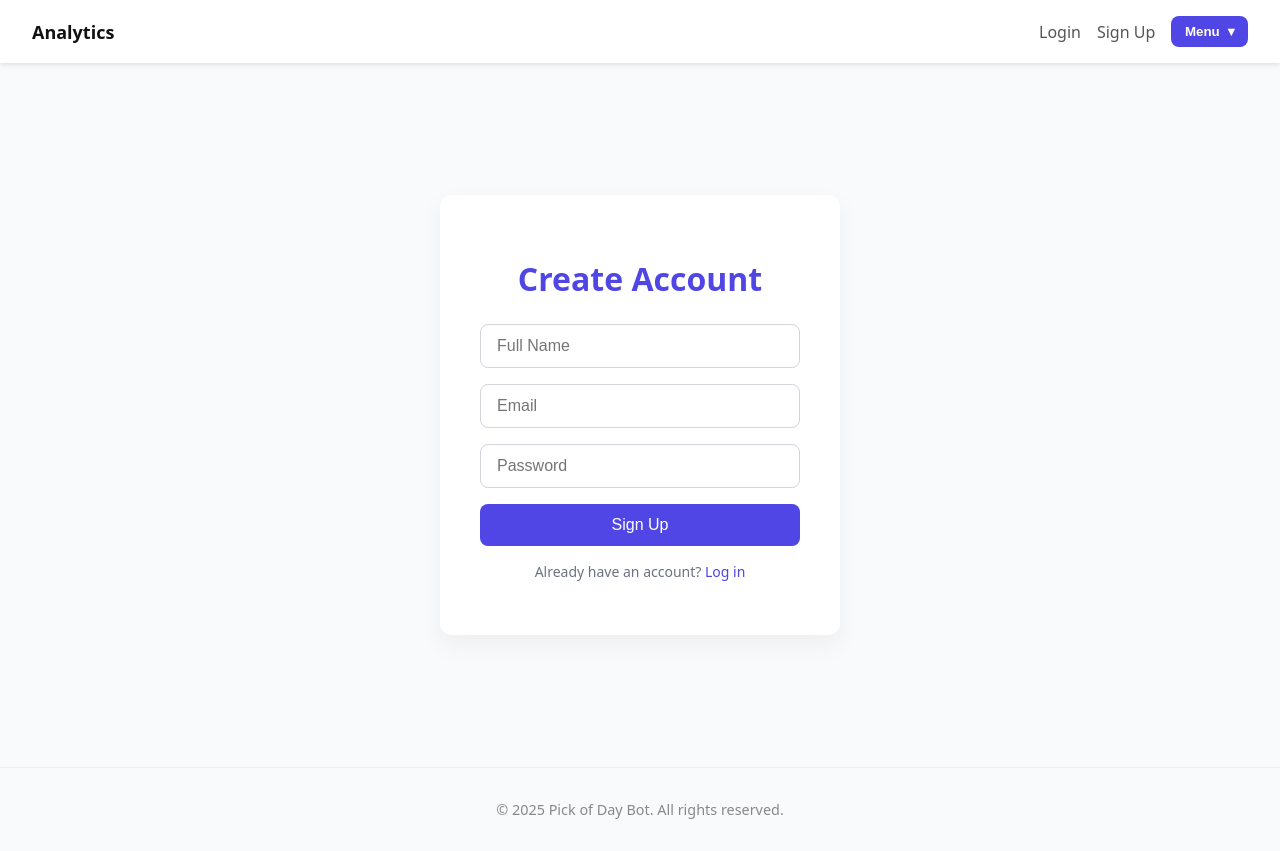
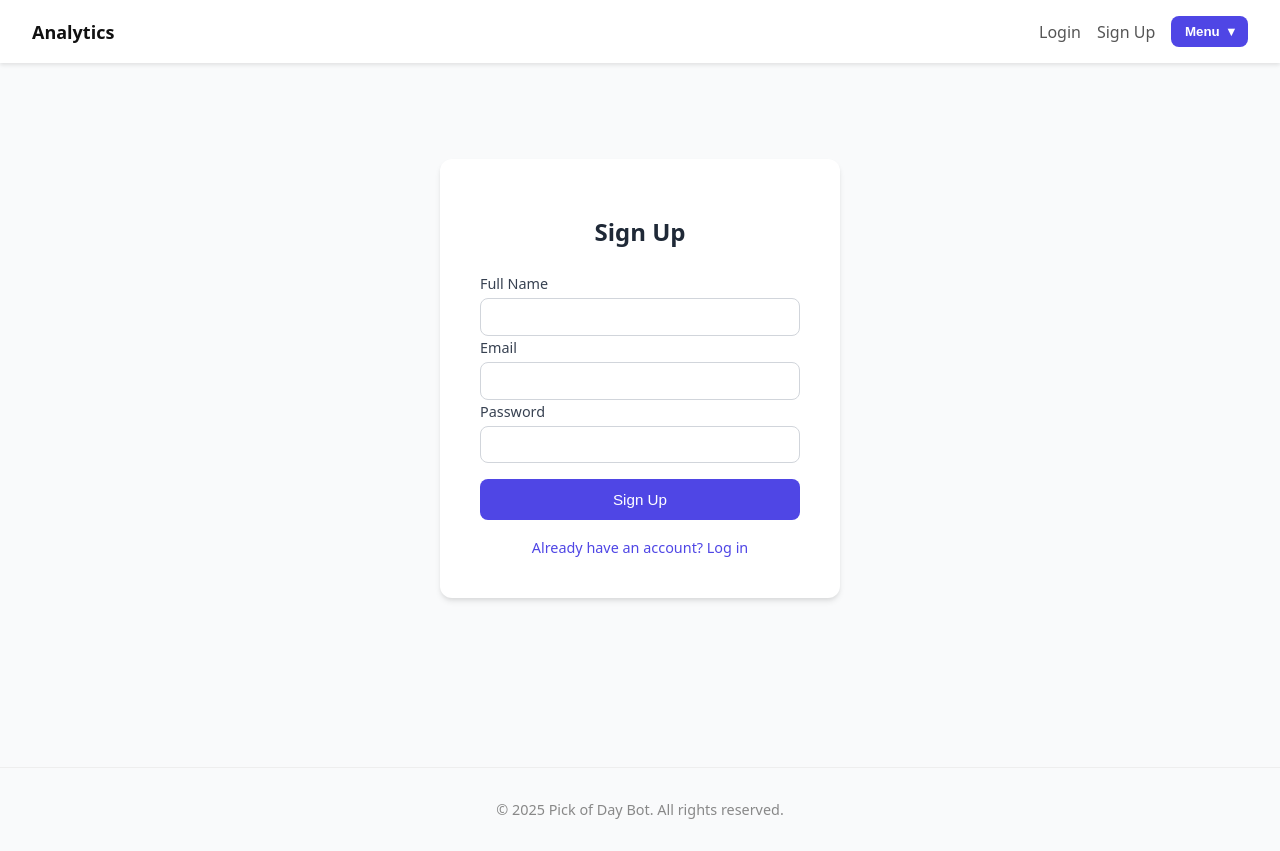
Before and after one commit to morris-io/Pickofdaybot, a Next.js app: page /register in a window 1280 px wide. Built offline with nearby package versions, Linux system fonts and the light colour scheme; no server answers.

Commit message:
login reg fix

```diff
--- a/package.json
+++ b/package.json
@@ -10,6 +10,7 @@
     "@next-auth/mongodb-adapter": "^1.1.3",
     "axios": "^1.10.0",
     "bcryptjs": "^3.0.2",
+    "formik": "^2.4.6",
     "micro": "^10.0.1",
     "mongodb": "^5.9.2",
     "next": "^15.4.2",
@@ -17,7 +18,8 @@
     "react": "^18.2.0",
     "react-dom": "^18.2.0",
     "stripe": "^18.3.0",
-    "styled-components": "^6.1.19"
+    "styled-components": "^6.1.19",
+    "yup": "^1.7.0"
   },
   "directories": {
     "lib": "lib"
--- a/pages/register.js
+++ b/pages/register.js
@@ -1,45 +1,42 @@
 // pages/register.js
 import { useState } from 'react'
 import { useRouter } from 'next/router'
+import { getCsrfToken, signIn } from 'next-auth/react'
+import Layout from '../components/Layout'
 import styled from 'styled-components'
-import Layout from '../components/Layout'
+import { Formik, Form, Field, ErrorMessage } from 'formik'
 
 const PageWrapper = styled.div`
+  display: block; /* Change from flex to block */
   min-height: calc(100vh - 160px);
-  display: flex;
-  align-items: center;
-  justify-content: center;
+  padding-top: 4rem; /* Add padding to push down from the top */
   background: #f9fafb;
-  padding: 2rem;
 `
 
 const Card = styled.div`
+  max-width: 400px;
+  margin: 0 auto;
+  padding: 2.5rem;
   background: #ffffff;
-  padding: 2.5rem;
   border-radius: 0.75rem;
-  box-shadow: 0 10px 25px rgba(0, 0, 0, 0.05);
-  width: 100%;
-  max-width: 400px;
+  box-shadow: 0 4px 6px -1px rgba(0, 0, 0, 0.1), 0 2px 4px -1px rgba(0, 0, 0, 0.06);
 `
 
 const Title = styled.h1`
-  font-size: 2rem;
-  color: #4f46e5;
+  font-size: 1.5rem;
+  font-weight: 600;
+  color: #1f2937;
   text-align: center;
   margin-bottom: 1.5rem;
 `
 
-const Form = styled.form`
-  display: flex;
-  flex-direction: column;
-  gap: 1rem;
-`
-
-const Input = styled.input`
-  padding: 0.75rem 1rem;
+const InputField = styled(Field)`
+  width: 100%;
+  padding: 0.65rem;
   border: 1px solid #d1d5db;
   border-radius: 0.5rem;
-  font-size: 1rem;
+  margin-top: 0.25rem;
+  transition: border-color 0.2s;
   &:focus {
     outline: none;
     border-color: #4f46e5;
@@ -47,57 +44,80 @@ const Input = styled.input`
   }
 `
 
-const Button = styled.button`
-  padding: 0.75rem;
+const Label = styled.label`
+  font-size: 0.9rem;
+  font-weight: 500;
+  color: #374151;
+`
+
+const SubmitButton = styled.button`
+  width: 100%;
   background: #4f46e5;
   color: white;
-  font-size: 1rem;
+  font-size: 0.95rem;
   font-weight: 500;
+  padding: 0.75rem 1.25rem;
   border: none;
   border-radius: 0.5rem;
   cursor: pointer;
   transition: background 0.2s;
+  margin-top: 1rem;
   &:hover {
     background: #4338ca;
   }
 `
 
-const HelperText = styled.p`
+const Error = styled(ErrorMessage)`
+  color: #ef4444;
+  font-size: 0.8rem;
+  margin-top: 0.25rem;
+`
+
+const LinkWrapper = styled.div`
   text-align: center;
-  font-size: 0.875rem;
-  color: #6b7280;
   margin-top: 1rem;
 `
 
-const LinkText = styled.a`
+const PageLink = styled.a`
+  font-size: 0.9rem;
   color: #4f46e5;
-  font-weight: 500;
-  cursor: pointer;
+  text-decoration: none;
   &:hover {
     text-decoration: underline;
   }
 `
 
 export default function Register() {
-  const [name, setName]       = useState('')
-  const [email, setEmail]     = useState('')
-  const [password, setPassword] = useState('')
-  const [error, setError]     = useState('')
-  const router                = useRouter()
+  const router = useRouter()
+  const [errorMsg, setErrorMsg] = useState(null)
 
-  const handleSubmit = async e => {
-    e.preventDefault()
-    setError('')
+  const handleRegister = async (values) => {
+    try {
       const res = await fetch('/api/register', {
         method: 'POST',
-      headers: { 'Content-Type': 'application/json' },
-      body: JSON.stringify({ name, email, password }),
+        headers: {
+          'Content-Type': 'application/json',
+        },
+        body: JSON.stringify(values),
       })
+      const data = await res.json()
       if (res.ok) {
-      router.push('/login')
+        // Automatically sign in the user after successful registration
+        const signInRes = await signIn('credentials', {
+          redirect: false,
+          username: values.username,
+          password: values.password,
+        })
+        if (signInRes.error) {
+          setErrorMsg('Registration successful, but failed to log in automatically.')
         } else {
-      const { message, error: err } = await res.json()
-      setError(message || err || 'Registration failed')
+          router.push('/dashboard')
+        }
+      } else {
+        setErrorMsg(data.message || 'Registration failed.')
+      }
+    } catch (err) {
+      setErrorMsg('An unexpected error occurred.')
     }
   }
 
@@ -105,40 +125,53 @@ export default function Register() {
     <Layout>
       <PageWrapper>
         <Card>
-          <Title>Create Account</Title>
-          <Form onSubmit={handleSubmit}>
-            <Input
-              type="text"
-              placeholder="Full Name"
-              value={name}
-              onChange={e => setName(e.target.value)}
-              required
-            />
-            <Input
-              type="email"
-              placeholder="Email"
-              value={email}
-              onChange={e => setEmail(e.target.value)}
-              required
-            />
-            <Input
-              type="password"
-              placeholder="Password"
-              value={password}
-              onChange={e => setPassword(e.target.value)}
-              required
-            />
-            <Button type="submit">Sign Up</Button>
+          <Title>Sign Up</Title>
+          <Formik
+            initialValues={{ name: '', email: '', password: '' }}
+            validate={(values) => {
+              const errors = {}
+              if (!values.name) {
+                errors.name = 'Required'
+              }
+              if (!values.email) {
+                errors.email = 'Required'
+              } else if (!/^[A-Z0-9._%+-]+@[A-Z0-9.-]+\.[A-Z]{2,}$/i.test(values.email)) {
+                errors.email = 'Invalid email address'
+              }
+              if (!values.password) {
+                errors.password = 'Required'
+              } else if (values.password.length < 6) {
+                errors.password = 'Must be at least 6 characters'
+              }
+              return errors
+            }}
+            onSubmit={(values) => handleRegister(values)}
+          >
+            <Form>
+              <div>
+                <Label htmlFor="name">Full Name</Label>
+                <InputField type="text" name="name" id="name" />
+                <Error name="name" component="div" />
+              </div>
+              <div>
+                <Label htmlFor="email">Email</Label>
+                <InputField type="email" name="email" id="email" />
+                <Error name="email" component="div" />
+              </div>
+              <div>
+                <Label htmlFor="password">Password</Label>
+                <InputField type="password" name="password" id="password" />
+                <Error name="password" component="div" />
+              </div>
+              <SubmitButton type="submit">Sign Up</SubmitButton>
             </Form>
-          {error && (
-            <HelperText style={{ color: '#dc2626' }}>{error}</HelperText>
-          )}
-          <HelperText>
-            Already have an account?{' '}
-            <LinkText onClick={() => router.push('/login')}>
-              Log in
-            </LinkText>
-          </HelperText>
+          </Formik>
+          {errorMsg && <div style={{ color: 'red', marginTop: '1rem', textAlign: 'center' }}>{errorMsg}</div>}
+          <LinkWrapper>
+            <PageLink onClick={() => router.push('/login')}>
+              Already have an account? Log in
+            </PageLink>
+          </LinkWrapper>
         </Card>
       </PageWrapper>
     </Layout>
```
Also changed, not shown: pages/login.js (+87 -67 lines), 1 other file (tests, documents, lock files or other folders). Lines whose indentation alone changed are shown as unchanged.
